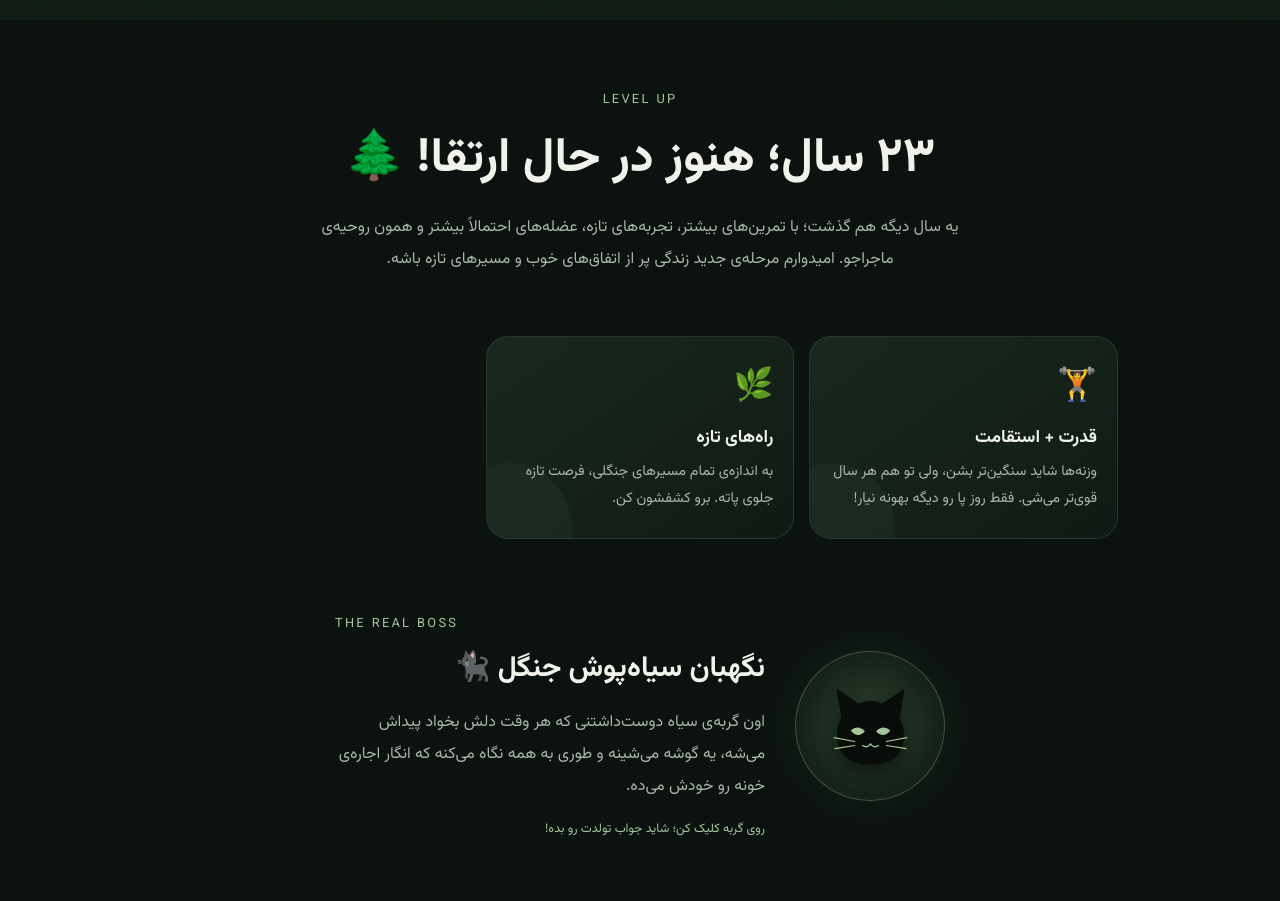
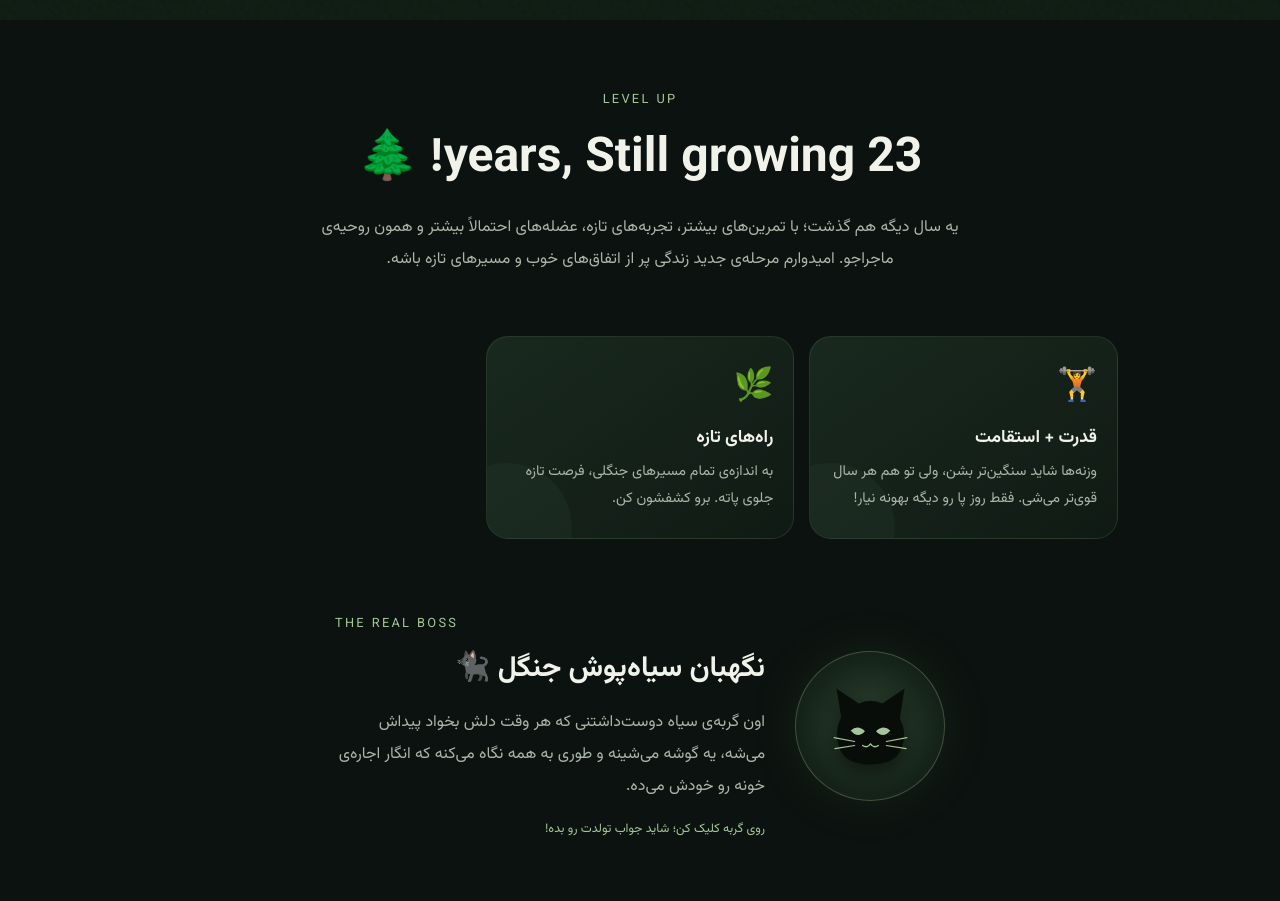
Before and after one commit to hamidrezahooshmand625-tech/Wild, a plain HTML site: page index.html in a window 1280 px wide. Shown: the part 780-1681 px from the top of the page. Drawn offline with Linux system fonts and the light colour scheme.

Commit message:
Update index.html

```diff
--- a/index.html
+++ b/index.html
@@ -77,7 +77,7 @@ footer span{color:var(--lime)}
 <main id="birthday">
   <section class="intro hidden">
     <div class="kicker">LEVEL UP</div>
-    <h2>۲۳ سال؛ هنوز در حال ارتقا! 🌲</h2>
+    <h2>23 years, Still growing! 🌲</h2>
     <p>یه سال دیگه هم گذشت؛ با تمرین‌های بیشتر، تجربه‌های تازه، عضله‌های احتمالاً بیشتر و همون روحیه‌ی ماجراجو. امیدوارم مرحله‌ی جدید زندگی پر از اتفاق‌های خوب و مسیرهای تازه باشه.</p>
   </section>
   <section class="grid hidden">
```
